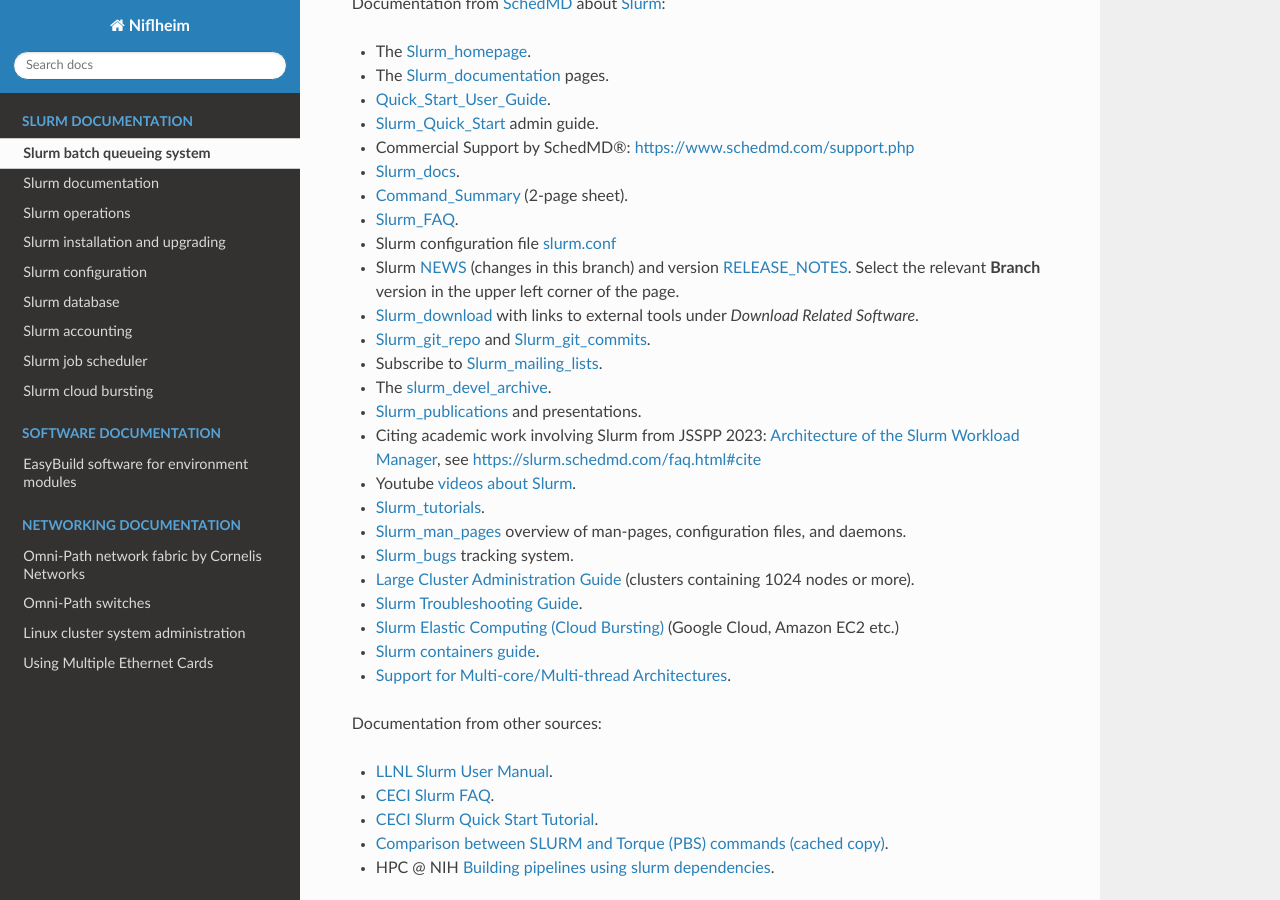
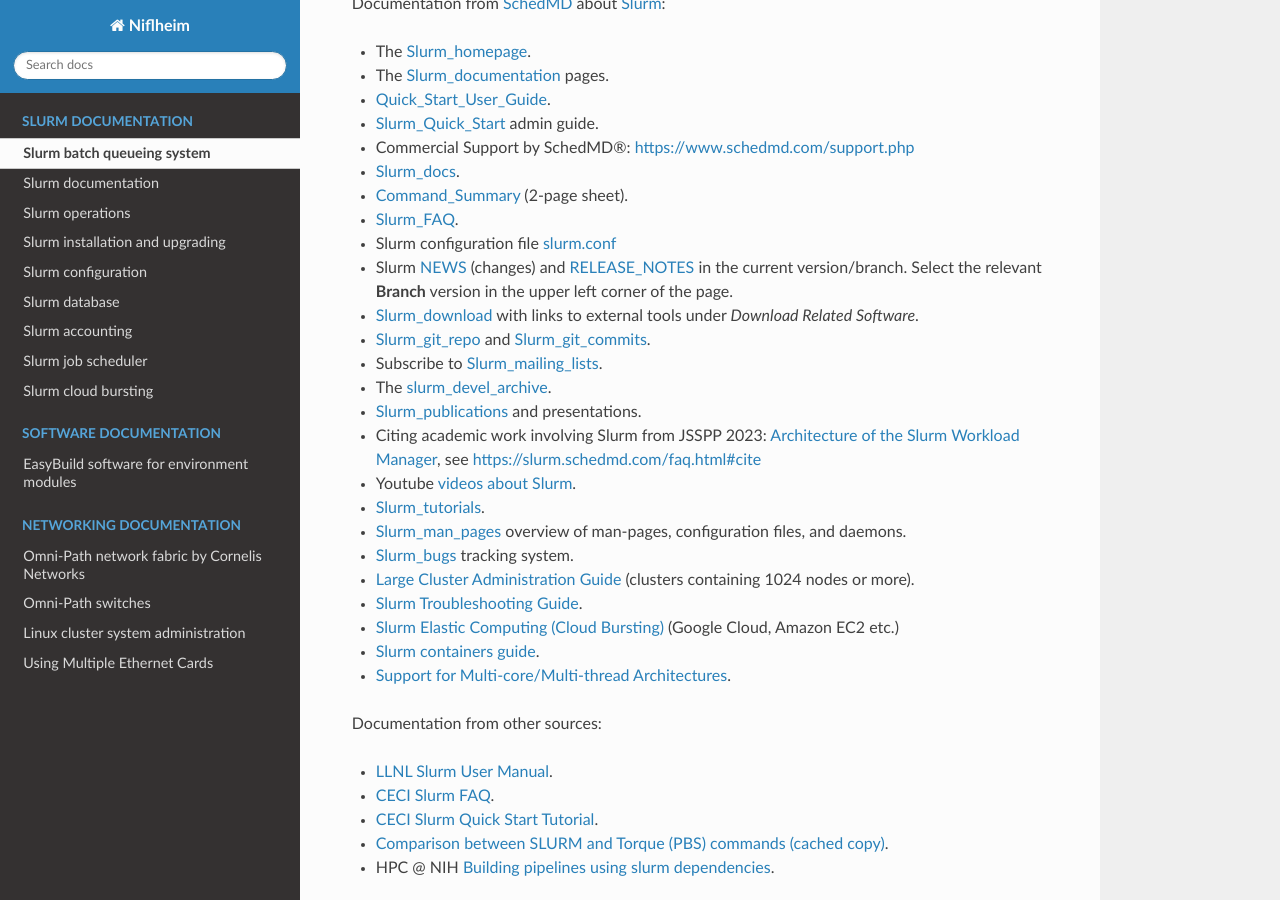
Before and after one commit to OleHolmNielsen/Niflheim_system, a Sphinx documentation site: the page built from docs/SLURM.rst, in a window 1280 px wide and 900 px high, scrolled down 757 px. Built offline with Sphinx 7.4.7 and the Read the Docs theme 3.1.0, drawn with Linux system fonts in a browser that asks for light colours.

Commit message:
Minor change

```diff
--- a/docs/SLURM.rst
+++ b/docs/SLURM.rst
@@ -48,7 +48,7 @@
 * Command_Summary_ (2-page sheet).
 * Slurm_FAQ_.
 * Slurm configuration file slurm.conf_
-* Slurm NEWS_ (changes in this branch) and version RELEASE_NOTES_.
+* Slurm NEWS_ (changes) and RELEASE_NOTES_ in the current version/branch.
   Select the relevant **Branch** version in the upper left corner of the page.
 * Slurm_download_ with links to external tools under *Download Related Software*.
 * Slurm_git_repo_ and Slurm_git_commits_.
```
